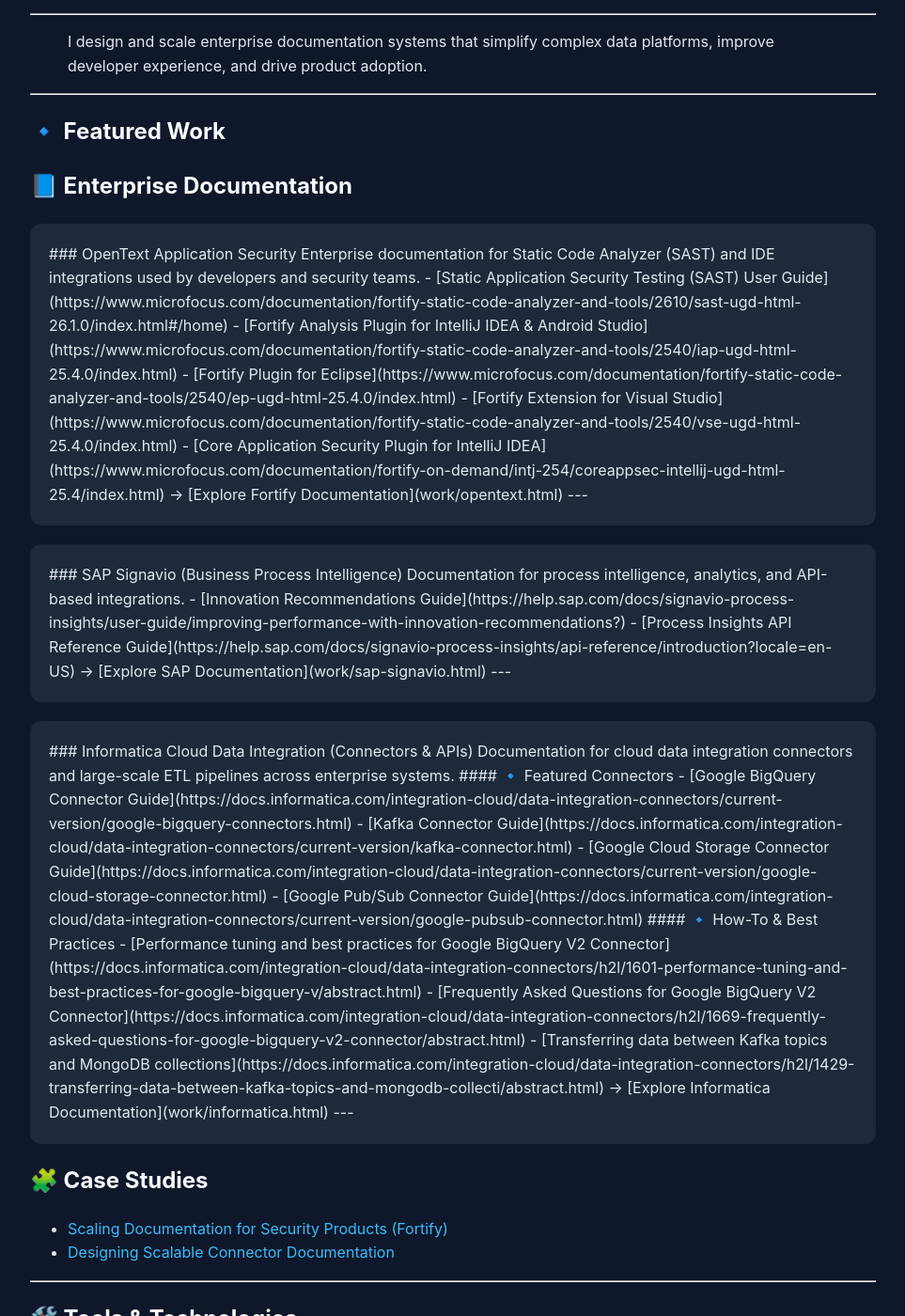
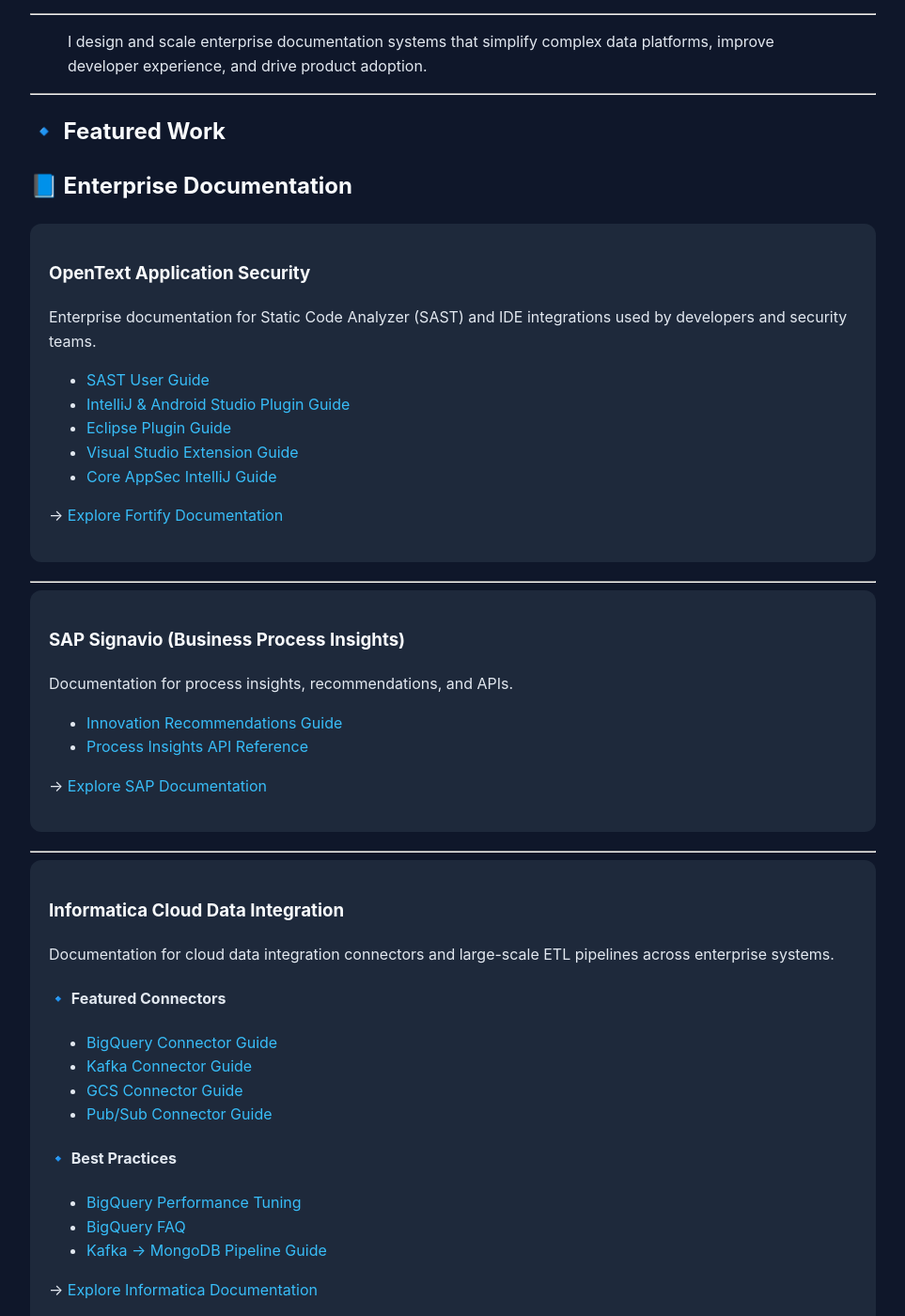
Before and after one commit to anupamsanu94/anupam-nayak-portfolio, a Jekyll site: the page built from index.md, in a window 1280 px wide and 1400 px high, scrolled down 267 px. Shown: the whole window at 94% size, without its empty margins (158-1121 px from the left). Built offline with Jekyll 4.4.1, drawn with Linux system fonts in a browser that asks for light colours; some of the changed text lies outside the part shown.

Commit message:
Update index.md

```diff
--- a/index.md
+++ b/index.md
@@ -2,8 +2,8 @@
 layout: default
 title: Anupam Nayak
 ---
+
 ### Senior Technical Writer
-
 **Data Integration • APIs • Cloud Documentation**
 
 ---
@@ -13,88 +13,104 @@ title: Anupam Nayak
 ---
 
 ## 🔹 Featured Work
-
 ## 📘 Enterprise Documentation
 
 <div class="card">
 
-### OpenText Application Security
-Enterprise documentation for Static Code Analyzer (SAST) and IDE integrations used by developers and security teams.
+<h3>OpenText Application Security</h3>
 
-- [Static Application Security Testing (SAST) User Guide](https://www.microfocus.com/documentation/fortify-static-code-analyzer-and-tools/2610/sast-ugd-html-26.1.0/index.html#/home)
-- [Fortify Analysis Plugin for IntelliJ IDEA & Android Studio](https://www.microfocus.com/documentation/fortify-static-code-analyzer-and-tools/2540/iap-ugd-html-25.4.0/index.html)
-- [Fortify Plugin for Eclipse](https://www.microfocus.com/documentation/fortify-static-code-analyzer-and-tools/2540/ep-ugd-html-25.4.0/index.html)
-- [Fortify Extension for Visual Studio](https://www.microfocus.com/documentation/fortify-static-code-analyzer-and-tools/2540/vse-ugd-html-25.4.0/index.html)
-- [Core Application Security Plugin for IntelliJ IDEA](https://www.microfocus.com/documentation/fortify-on-demand/intj-254/coreappsec-intellij-ugd-html-25.4/index.html)
+<p>Enterprise documentation for Static Code Analyzer (SAST) and IDE integrations used by developers and security teams.</p>
 
-→ [Explore Fortify Documentation](work/opentext.html)
+<ul>
+  <li><a href="https://www.microfocus.com/documentation/fortify-static-code-analyzer-and-tools/2610/sast-ugd-html-26.1.0/index.html#/home">SAST User Guide</a></li>
+  <li><a href="https://www.microfocus.com/documentation/fortify-static-code-analyzer-and-tools/2540/iap-ugd-html-25.4.0/index.html">IntelliJ & Android Studio Plugin Guide</a></li>
+  <li><a href="https://www.microfocus.com/documentation/fortify-static-code-analyzer-and-tools/2540/ep-ugd-html-25.4.0/index.html">Eclipse Plugin Guide</a></li>
+  <li><a href="https://www.microfocus.com/documentation/fortify-static-code-analyzer-and-tools/2540/vse-ugd-html-25.4.0/index.html">Visual Studio Extension Guide</a></li>
+  <li><a href="https://www.microfocus.com/documentation/fortify-on-demand/intj-254/coreappsec-intellij-ugd-html-25.4/index.html">Core AppSec IntelliJ Guide</a></li>
+</ul>
+
+<p>→ <a href="{{ site.baseurl }}/work/opentext.html">Explore Fortify Documentation</a></p>
+
+</div>
 
 ---
 
+<div class="card">
+
+<h3>SAP Signavio (Business Process Insights)</h3>
+
+<p>Documentation for process insights, recommendations, and APIs.</p>
+
+<ul>
+  <li><a href="https://help.sap.com/docs/signavio-process-insights/user-guide/improving-performance-with-innovation-recommendations?">Innovation Recommendations Guide</a></li>
+  <li><a href="https://help.sap.com/docs/signavio-process-insights/api-reference/introduction?locale=en-US">Process Insights API Reference</a></li>
+</ul>
+
+<p>→ <a href="{{ site.baseurl }}/work/sap-signavio.html">Explore SAP Documentation</a></p>
+
 </div>
+
+---
 
 <div class="card">
 
-### SAP Signavio (Business Process Intelligence)
-Documentation for process intelligence, analytics, and API-based integrations.
+<h3>Informatica Cloud Data Integration</h3>
 
-- [Innovation Recommendations Guide](https://help.sap.com/docs/signavio-process-insights/user-guide/improving-performance-with-innovation-recommendations?)
-- [Process Insights API Reference Guide](https://help.sap.com/docs/signavio-process-insights/api-reference/introduction?locale=en-US)
+<p>Documentation for cloud data integration connectors and large-scale ETL pipelines across enterprise systems.</p>
 
-→ [Explore SAP Documentation](work/sap-signavio.html)
+<h4>🔹 Featured Connectors</h4>
+<ul>
+  <li><a href="https://docs.informatica.com/integration-cloud/data-integration-connectors/current-version/google-bigquery-connectors.html">BigQuery Connector Guide</a></li>
+  <li><a href="https://docs.informatica.com/integration-cloud/data-integration-connectors/current-version/kafka-connector.html">Kafka Connector Guide</a></li>
+  <li><a href="https://docs.informatica.com/integration-cloud/data-integration-connectors/current-version/google-cloud-storage-connector.html">GCS Connector Guide</a></li>
+  <li><a href="https://docs.informatica.com/integration-cloud/data-integration-connectors/current-version/google-pubsub-connector.html">Pub/Sub Connector Guide</a></li>
+</ul>
+
+<h4>🔹 Best Practices</h4>
+<ul>
+  <li><a href="https://docs.informatica.com/integration-cloud/data-integration-connectors/h2l/1601-performance-tuning-and-best-practices-for-google-bigquery-v/abstract.html">BigQuery Performance Tuning</a></li>
+  <li><a href="https://docs.informatica.com/integration-cloud/data-integration-connectors/h2l/1669-frequently-asked-questions-for-google-bigquery-v2-connector/abstract.html">BigQuery FAQ</a></li>
+  <li><a href="https://docs.informatica.com/integration-cloud/data-integration-connectors/h2l/1429-transferring-data-between-kafka-topics-and-mongodb-collecti/abstract.html">Kafka → MongoDB Pipeline Guide</a></li>
+</ul>
+
+<p>→ <a href="{{ site.baseurl }}/work/informatica.html">Explore Informatica Documentation</a></p>
+
+</div>
 
 ---
 
-</div>
-
-<div class="card">
-
-### Informatica Cloud Data Integration (Connectors & APIs)
-Documentation for cloud data integration connectors and large-scale ETL pipelines across enterprise systems.
-
-#### 🔹 Featured Connectors
-- [Google BigQuery Connector Guide](https://docs.informatica.com/integration-cloud/data-integration-connectors/current-version/google-bigquery-connectors.html)
-- [Kafka Connector Guide](https://docs.informatica.com/integration-cloud/data-integration-connectors/current-version/kafka-connector.html)
-- [Google Cloud Storage Connector Guide](https://docs.informatica.com/integration-cloud/data-integration-connectors/current-version/google-cloud-storage-connector.html)
-- [Google Pub/Sub Connector Guide](https://docs.informatica.com/integration-cloud/data-integration-connectors/current-version/google-pubsub-connector.html)
-
-#### 🔹 How-To & Best Practices
-- [Performance tuning and best practices for Google BigQuery V2 Connector](https://docs.informatica.com/integration-cloud/data-integration-connectors/h2l/1601-performance-tuning-and-best-practices-for-google-bigquery-v/abstract.html)
-- [Frequently Asked Questions for Google BigQuery V2 Connector](https://docs.informatica.com/integration-cloud/data-integration-connectors/h2l/1669-frequently-asked-questions-for-google-bigquery-v2-connector/abstract.html)
-- [Transferring data between Kafka topics and MongoDB collections](https://docs.informatica.com/integration-cloud/data-integration-connectors/h2l/1429-transferring-data-between-kafka-topics-and-mongodb-collecti/abstract.html)
-
-→ [Explore Informatica Documentation](work/informatica.html)
-
----
-
-</div>
-
 ## 🧩 Case Studies
 
-- [Scaling Documentation for Security Products (Fortify)](case-studies/fortify-documentation.html)
-- [Designing Scalable Connector Documentation](case-studies/connector-docs.html)
+<ul>
+  <li><a href="{{ site.baseurl }}/case-studies/fortify-documentation.html">Scaling Documentation for Security Products (Fortify)</a></li>
+  <li><a href="{{ site.baseurl }}/case-studies/connector-docs.html">Designing Scalable Connector Documentation</a></li>
+</ul>
 
 ---
 
 ## 🛠️ Tools & Technologies
 
-**Documentation Systems:** MadCap Flare, Ixiasoft CCMS, Markdown, GitHub
-**Data & Cloud:** BigQuery, Kafka, Google Cloud Storage, ETL Pipelines
-**Languages:** SQL, Python, Java
-**AI Tools:** Microsoft Copilot, AI-assisted authoring
+<p><strong>Documentation Systems:</strong> MadCap Flare, Ixiasoft CCMS, Markdown, GitHub</p>
+<p><strong>Data & Cloud:</strong> BigQuery, Kafka, Google Cloud Storage, ETL Pipelines</p>
+<p><strong>Languages:</strong> SQL, Python, Java</p>
+<p><strong>AI Tools:</strong> Microsoft Copilot, AI-assisted authoring</p>
 
 ---
 
 ## 🎯 What I Bring
 
-- Scalable, structured documentation systems
-- Strong collaboration with engineering, product, and UX teams
-- Deep expertise in data platforms, APIs, and connectors
-- Focus on improving developer experience and product adoption
+<ul>
+  <li>Scalable, structured documentation systems</li>
+  <li>Strong collaboration with engineering, product, and UX teams</li>
+  <li>Deep expertise in data platforms, APIs, and connectors</li>
+  <li>Focus on improving developer experience and product adoption</li>
+</ul>
 
 ---
 
 ## 📬 Contact
 
-- LinkedIn: https://www.linkedin.com/in/anupam-nayak
-- Email: anupamsanu94@gmail.com
+<ul>
+  <li><a href="https://www.linkedin.com/in/anupam-nayak">LinkedIn</a></li>
+  <li><a href="mailto:anupamsanu94@gmail.com">Email</a></li>
+</ul>
```
